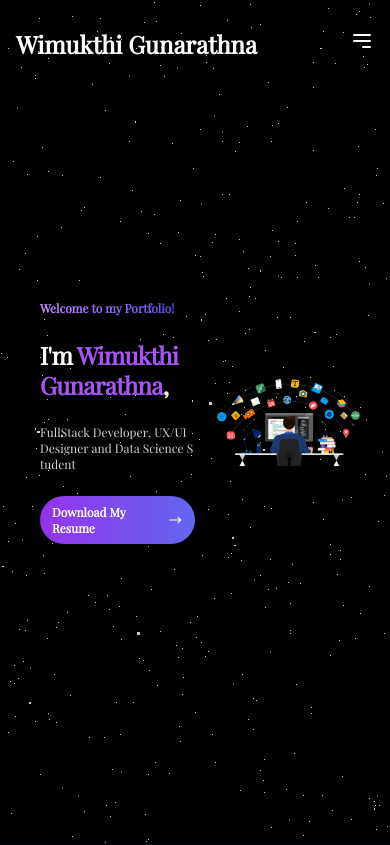
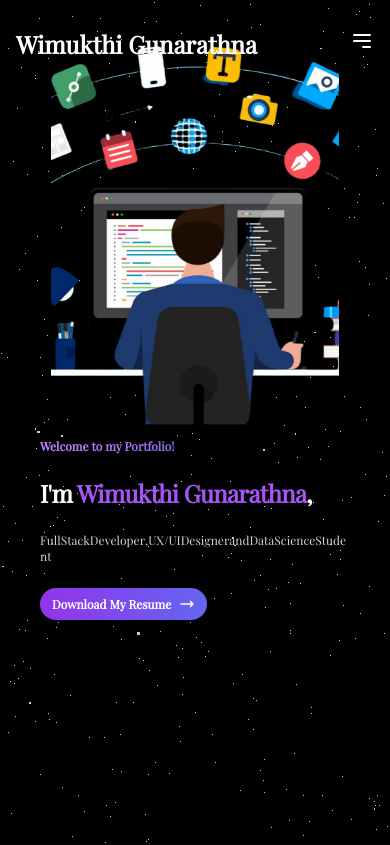
Before and after one commit to Wimukthi316/my-portfolio, a React (Vite) app: page / in a window 390 px wide. Shown: the top 845 px of the page. Built offline with nearby package versions, Linux system fonts and the light colour scheme.

Commit message:
change mobile view

```diff
--- a/src/components/Hero.jsx
+++ b/src/components/Hero.jsx
@@ -6,41 +6,32 @@ const Hero = () => {
   useEffect(() => {
     const letters = document.querySelectorAll(".animated-letter");
 
-    // Set animation delay for each letter dynamically
-    letters.forEach((letter, index) => {
-      letter.style.transitionDelay = `${index * 0.05}s`; // Each letter will have a 0.05s delay
-    });
-
-    const observer = new IntersectionObserver((entries) => {
+    const observer = new IntersectionObserver(
+      (entries) => {
         entries.forEach((entry) => {
           if (entry.isIntersecting) {
-          entry.target.classList.add("animate"); // Add 'animate' class when in view
+            entry.target.classList.add("animate");
           }
         });
-    }, { threshold: 0.5 });
+      },
+      { threshold: 0.5 }
+    );
 
     letters.forEach((letter) => {
-      observer.observe(letter); // Observe each letter
+      observer.observe(letter);
     });
 
     return () => {
-      letters.forEach((letter) => observer.unobserve(letter)); // Cleanup observer
+      letters.forEach((letter) => observer.unobserve(letter));
     };
   }, []);
 
-  // Function to handle text splitting and adding spaces between words
   const splitText = (text) => {
-    return text.split("").map((letter, index) => {
-      // Check for spaces and return a space if found
-      if (letter === " ") {
-        return <span key={index} className="inline-block">&nbsp;</span>;
-      }
-      return (
+    return text.split("").map((letter, index) => (
       <span key={index} className="animated-letter inline-block opacity-0">
         {letter}
       </span>
-      );
-    });
+    ));
   };
 
   return (
@@ -49,7 +40,7 @@ const Hero = () => {
       <NightSky />
 
       {/* Content Section */}
-      <div className="absolute inset-0 flex items-center justify-center px-6 lg:px-16">
+      <div className="absolute inset-0 flex flex-col lg:flex-row items-center justify-center px-6 lg:px-16 space-y-8 lg:space-y-0">
         {/* Text Section */}
         <div className="flex-1 text-left space-y-6 px-4 sm:px-6 lg:px-8">
           <p className="text-xs sm:text-sm md:text-lg lg:text-xl font-semibold bg-gradient-to-r from-purple-400 to-indigo-600 text-transparent bg-clip-text">
@@ -91,7 +82,7 @@ const Hero = () => {
         </div>
 
         {/* Image Section */}
-        <div className="flex-1 flex justify-center">
+        <div className="flex-1 flex justify-center order-first lg:order-last">
           <img
             src={DeveloperImg}
             alt="Decorative"
```
Lines whose indentation alone changed are shown as unchanged.
